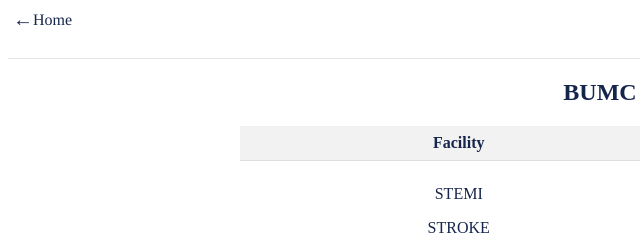
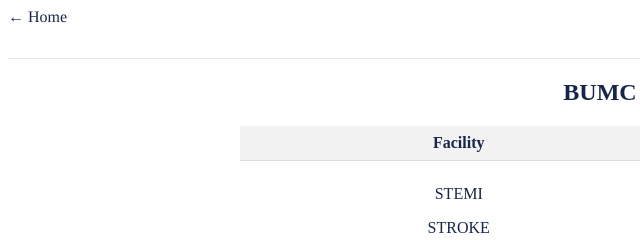
Before and after one commit to UArizona-IM/ImportantNumbers, a plain HTML site: page index.html in a window 1280 px wide. Shown: the top 240 px of the page, 0-640 px from the left. Drawn offline with Linux system fonts and the light colour scheme.

Commit message:
Update index.html

```diff
--- a/index.html
+++ b/index.html
@@ -7,13 +7,14 @@
   <link rel="stylesheet" type="text/css" href="style.css">
   <meta name="theme-color" content= #16254b>
 </head>
-<header>
+</header>
+    <header>
   <div class= "inner">
     <div class="logo">
      <a href="https://uarizona-im.github.io" class="home-link">
-      <div class="arrow">←</div>
-      <span>Home</span>
+      <span>&larr; Home</span>
       </a>
+  </div>
   </div>
   </div>
 </header>
```
